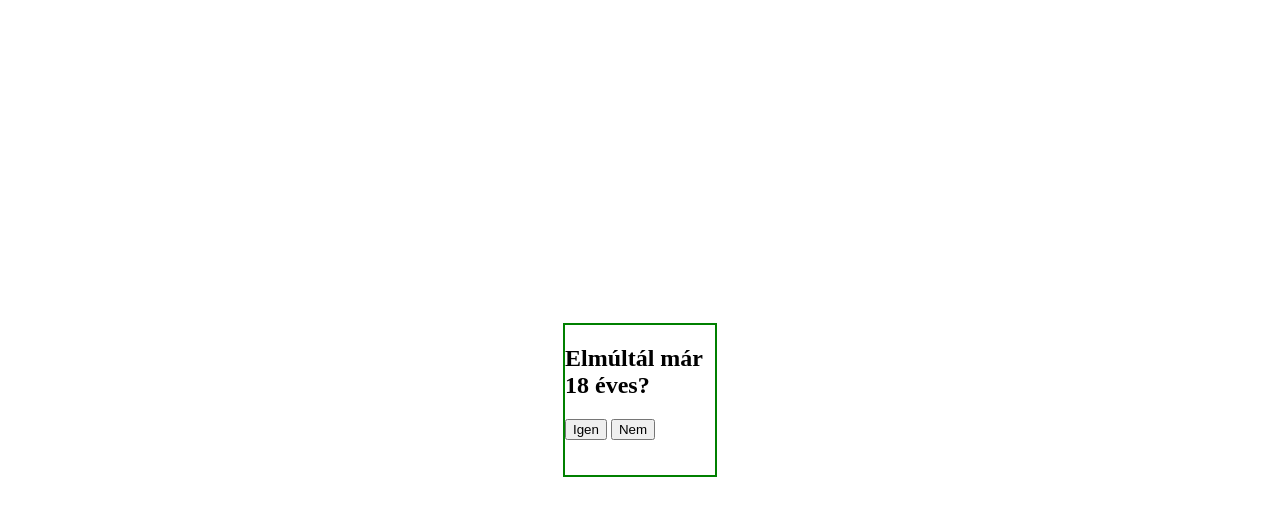
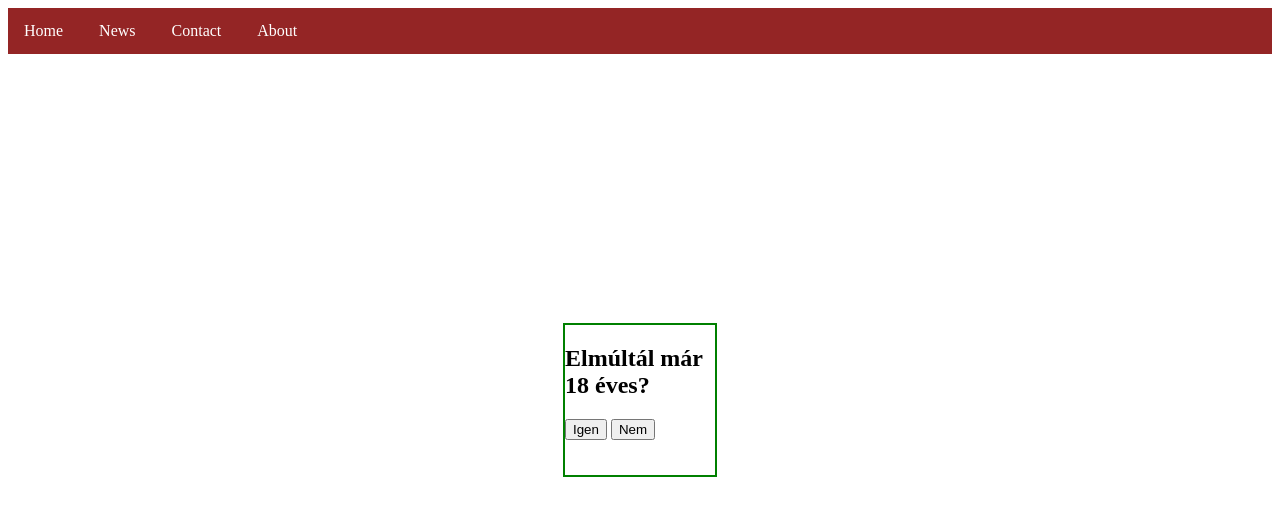
Before and after one commit to pekomarcell/own-project, a plain HTML site: page index.html in a window 1280 px wide. Drawn offline with Linux system fonts and the light colour scheme.

Commit message:
addednavbarv0

```diff
--- a/index.html
+++ b/index.html
@@ -20,7 +20,16 @@
 
     </div>
 
-
+<header id="nav-bar">
+    <nav>
+        <ul>
+            <li><a href="#">Home</a></li>
+            <li><a href="#">News</a></li>
+            <li><a href="#">Contact</a></li>
+            <li><a href="#">About</a></li>
+        </ul>
+    </nav>
+</header>
 
 
 
--- a/style.css
+++ b/style.css
@@ -8,3 +8,27 @@
     left: 50%;
     transform: translate(-50%, -50%);
 }
+
+ul {
+    list-style-type: none;
+    margin: 0;
+    padding: 0;
+    background-color: #942525;
+}
+
+li {
+    display:inline-block;
+}
+
+li a {
+    display:inline-block;
+    color: white;
+    text-align: center;
+    padding: 14px 16px;
+    text-decoration: none;
+
+}
+
+li a:hover {
+    background-color: #111;
+}
```
